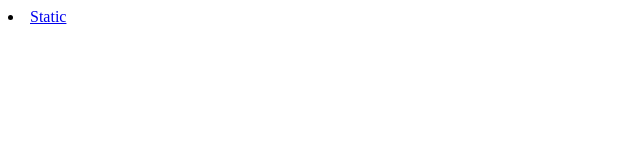
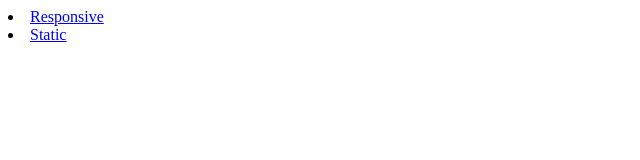
Before and after one commit to maxmiesen/maxmiesen.github.io, a plain HTML site: page rimages/index.html in a window 1280 px wide. Shown: the whole page, without its empty margins (0-640 px from the left). Drawn offline with Linux system fonts and the light colour scheme.

Commit message:
Update index.html

```diff
--- a/rimages/index.html
+++ b/rimages/index.html
@@ -2,6 +2,6 @@
 <title> responsive images </title>
 
 <body>
-<li> <a href="maxmiesen.github.io/rimages/rimages-adapt.html>Responsive</a>
-<li> <a href="maxmiesen.github.io/rimages/rimages-static.html>Static</a>
+<li> <a href="maxmiesen.github.io/rimages/rimages-adapt.html">Responsive</a>
+<li> <a href="maxmiesen.github.io/rimages/rimages-static.html">Static</a>
 </body>
```
